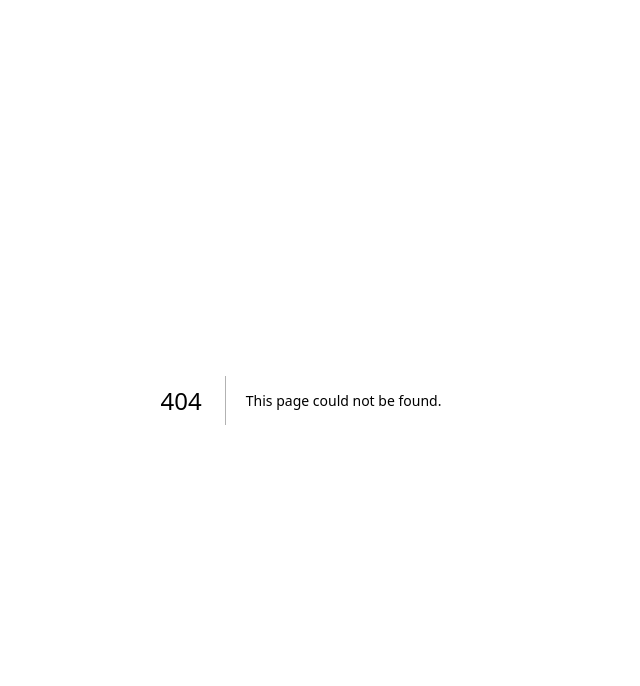
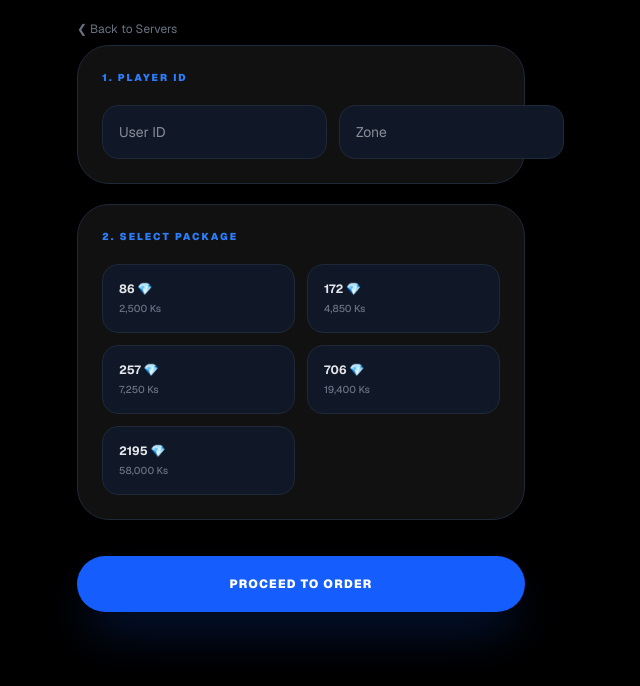
Before and after one commit to KP-CHANNEL-KP/my-topup-website, a Next.js app: page /mlbb in a window 1280 px wide. Before the commit this address had no page. Shown: the top 686 px of the page, without its empty margins (339-979 px from the left). Built offline with nearby package versions, Linux system fonts and the light colour scheme.

Commit message:
Full Update: Home to Server to Diamond Selection

```diff
--- /dev/null
+++ b/app/mlbb/page.tsx
@@ -0,0 +1,50 @@
+"use client";
+import React, { useState } from 'react';
+import Link from 'next/link';
+
+const packages = [
+  { id: 1, amt: '86 💎', price: '2,500 Ks' },
+  { id: 2, amt: '172 💎', price: '4,850 Ks' },
+  { id: 3, amt: '257 💎', price: '7,250 Ks' },
+  { id: 4, amt: '706 💎', price: '19,400 Ks' },
+  { id: 5, amt: '2195 💎', price: '58,000 Ks' },
+];
+
+export default function MLBBTopup() {
+  const [selected, setSelected] = useState(null);
+
+  return (
+    <div className="min-h-screen bg-black text-white p-4 font-sans pb-20">
+      <div className="max-w-md mx-auto space-y-5">
+        <Link href="/mlbb/server" className="text-xs text-gray-500 hover:text-blue-500 transition inline-block mb-2">❮ Back to Servers</Link>
+
+        {/* Step 1: ID Input */}
+        <div className="bg-[#111] p-6 rounded-[2rem] border border-gray-800 shadow-2xl">
+          <h2 className="text-[10px] font-black text-blue-500 mb-5 tracking-[0.2em] uppercase">1. Player ID</h2>
+          <div className="flex gap-3">
+            <input type="number" placeholder="User ID" className="flex-[2] bg-gray-900 border border-gray-800 p-4 rounded-2xl outline-none focus:border-blue-500 text-sm transition-all" />
+            <input type="number" placeholder="Zone" className="flex-1 bg-gray-900 border border-gray-800 p-4 rounded-2xl outline-none focus:border-blue-500 text-sm transition-all" />
+          </div>
+        </div>
+
+        {/* Step 2: Diamond Selection */}
+        <div className="bg-[#111] p-6 rounded-[2rem] border border-gray-800 shadow-2xl">
+          <h2 className="text-[10px] font-black text-blue-500 mb-5 tracking-[0.2em] uppercase">2. Select Package</h2>
+          <div className="grid grid-cols-2 gap-3">
+            {packages.map((pkg) => (
+              <div key={pkg.id} onClick={() => setSelected(pkg.id)} className={`p-4 rounded-2xl border cursor-pointer transition-all duration-300 ${selected === pkg.id ? 'border-blue-500 bg-blue-500/10 shadow-[0_0_20px_rgba(59,130,246,0.15)]' : 'border-gray-800 bg-gray-900 hover:border-gray-700'}`}>
+                <div className="text-xs font-bold text-gray-200">{pkg.amt}</div>
+                <div className="text-[10px] text-gray-500 mt-1 font-medium">{pkg.price}</div>
+              </div>
+            ))}
+          </div>
+        </div>
+
+        {/* Step 3: Button */}
+        <button className="w-full bg-blue-600 hover:bg-blue-700 text-white font-black py-5 rounded-[2.2rem] shadow-2xl shadow-blue-600/30 transition-all active:scale-95 uppercase tracking-widest text-xs mt-4">
+          Proceed to Order
+        </button>
+      </div>
+    </div>
+  );
+}
--- /dev/null
+++ b/app/mlbb/server/page.tsx
@@ -0,0 +1,37 @@
+"use client";
+import React from 'react';
+import Link from 'next/link';
+
+const servers = [
+  { id: 'mm', name: 'MYANMAR SERVER', icon: '🇲🇲', desc: 'Instant Delivery' },
+  { id: 'global', name: 'GLOBAL SERVER', icon: '🌍', desc: 'Fast Delivery' },
+  { id: 'wdp', name: 'WEEKLY PASS', icon: '💎', desc: 'Best Price' },
+];
+
+export default function ServerPage() {
+  return (
+    <div className="min-h-screen bg-black text-white p-6 font-sans">
+      <div className="max-w-md mx-auto space-y-6">
+        <div className="flex items-center gap-4 mb-10">
+          <Link href="/" className="bg-gray-900 w-10 h-10 rounded-full flex items-center justify-center border border-gray-800">❮</Link>
+          <h1 className="text-xl font-bold uppercase tracking-tight">Select Server</h1>
+        </div>
+
+        <div className="grid gap-4">
+          {servers.map((s) => (
+            <Link key={s.id} href="/mlbb" className="flex items-center justify-between bg-gray-900/40 border border-gray-800 p-6 rounded-[2.2rem] hover:border-blue-500 transition-all active:scale-95 group shadow-xl">
+              <div className="flex items-center gap-5">
+                <span className="text-4xl filter drop-shadow-md">{s.icon}</span>
+                <div>
+                  <h3 className="font-bold group-hover:text-blue-400 text-sm tracking-wide">{s.name}</h3>
+                  <p className="text-[10px] text-gray-500 mt-1">{s.desc}</p>
+                </div>
+              </div>
+              <span className="text-gray-700 group-hover:text-blue-500 transition-colors">❯</span>
+            </Link>
+          ))}
+        </div>
+      </div>
+    </div>
+  );
+}
```
